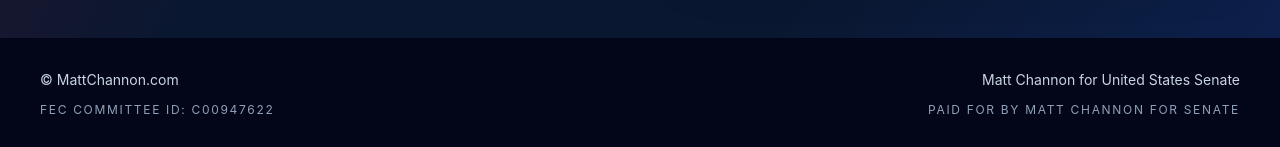
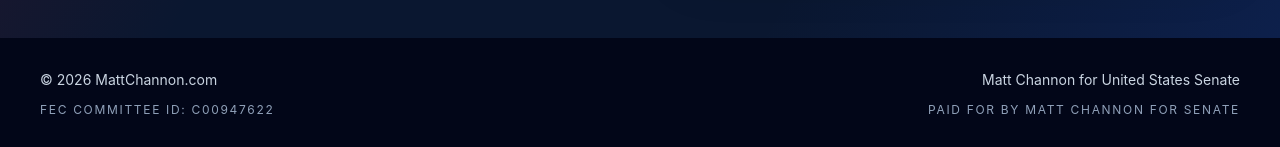
Before and after one commit to mchannon/mattchannon.com, a React (Vite) app: page / in a window 1280 px wide. Shown: the part 3655-3802 px from the top of the page. Built offline with nearby package versions, Linux system fonts and the light colour scheme.

Commit message:
Fix copyright message

```diff
--- a/src/App.jsx
+++ b/src/App.jsx
@@ -259,7 +259,7 @@
       <footer className="bg-slate-950 text-slate-300">
         <div className="mx-auto max-w-7xl px-6 py-8 md:px-10">
           <div className="flex flex-col gap-3 text-sm md:flex-row md:items-center md:justify-between">
-            <p>© MattChannon.com</p>
+	<p>© {new Date().getFullYear()} MattChannon.com</p>
             <p>Matt Channon for United States Senate</p>
           </div>
           <div className="mt-3 flex flex-col gap-2 text-xs uppercase tracking-[0.14em] text-slate-400 md:flex-row md:items-center md:justify-between">
```
